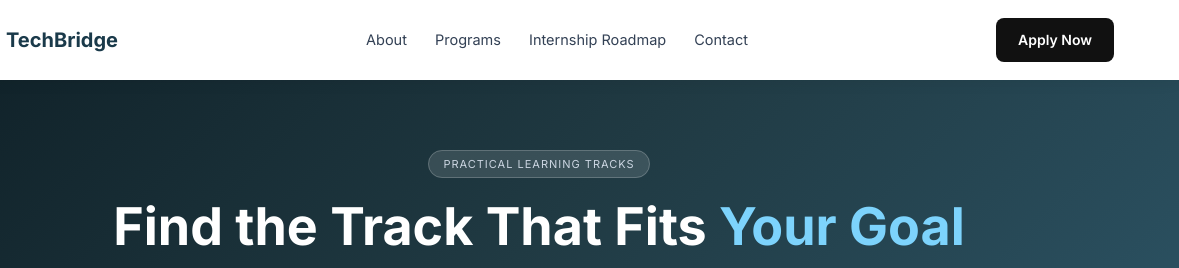
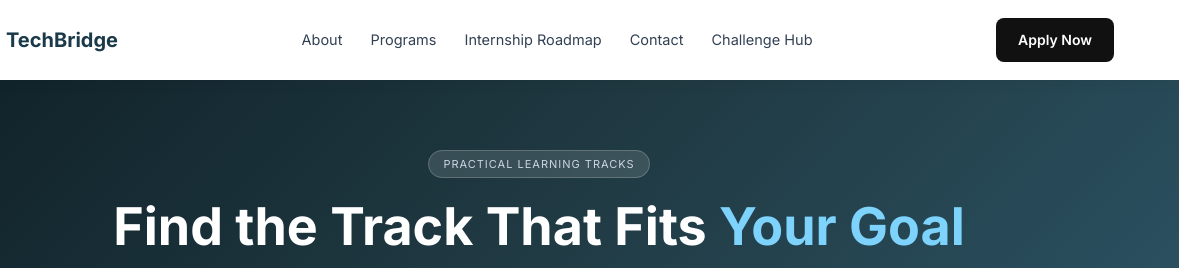
Before and after one commit to Prospect-Israel/techbridge-task-1, a plain HTML site: page programs.html in a window 1280 px wide. Shown: the top 268 px of the page, 101-1280 px from the left. Drawn offline with Linux system fonts and the light colour scheme.

Commit message:
Add Challenge Hub link to navigation menu
Added a new link to the Challenge Hub in the navigation menu.

```diff
--- a/programs.html
+++ b/programs.html
@@ -20,6 +20,7 @@
     <li><a href="programs.html">Programs</a></li>
    <li><a href="roadmap.html">Internship Roadmap</a></li>
     <li><a href="index.html#contact">Contact</a></li>
+    <li><a href="challenges.html">Challenge Hub</a></li>
 </ul>
             <a href="https://forms.gle/8EbdSy5ttGfLZfjv5" target="_blank" class="btn btn-primary">Apply Now</a>
         </div>
```
